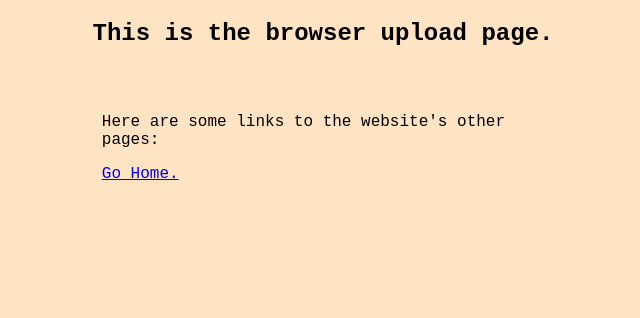
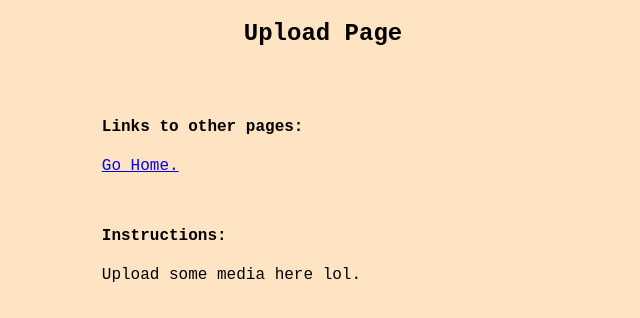
Before and after one commit to AaronBrown1229/EEE401-Lab2, a plain HTML site: page html/upload.html in a window 1280 px wide. Shown: the whole page, without its empty margins (317-957 px from the left). Drawn offline with Linux system fonts and the light colour scheme.

Commit message:
Started getting upload.html going.

```diff
--- /dev/null
+++ b/html/css/upload.css
@@ -0,0 +1,27 @@
+
+body {
+    background-color: bisque;
+    font-family: 'Courier New', Courier, monospace;
+}
+
+
+.OuterDiv {
+    width: 100%;
+}
+
+.PageTitle {
+    margin: auto;
+    text-align: center;
+    padding-bottom: 30px;
+}
+
+.PageLinks {
+    margin: auto;
+    width: 35%;
+    padding-bottom: 30px;
+}
+
+.PageDesc {
+    margin: auto;
+    width: 35%;
+}
--- a/html/upload.html
+++ b/html/upload.html
@@ -36,7 +36,7 @@
         <meta charset="utf-8">
 
         <!-- Insert CSS file path here -->
-        <link rel="stylesheet" href="../css/index.css">
+        <link rel="stylesheet" href="./css/upload.css">
 
     </head>
 
@@ -47,15 +47,17 @@
         <div class="OuterDiv">
 
             <div class="PageTitle">
-                <h2>This is the browser upload page.</h2>
+                <h2>Upload Page</h2>
             </div>
 
             <div class="PageLinks">
-                <p>Here are some links to the website's other pages:</p>
+                <h4>Links to other pages:</h4>
                 <a href="index.html">Go Home.</a>
             </div>
 
-            <div class="PageText">
+            <div class="PageDesc">
+                <h4>Instructions:</h4>
+                <p>Upload some media here lol.</p>
             </div>
 
         </div>
```
